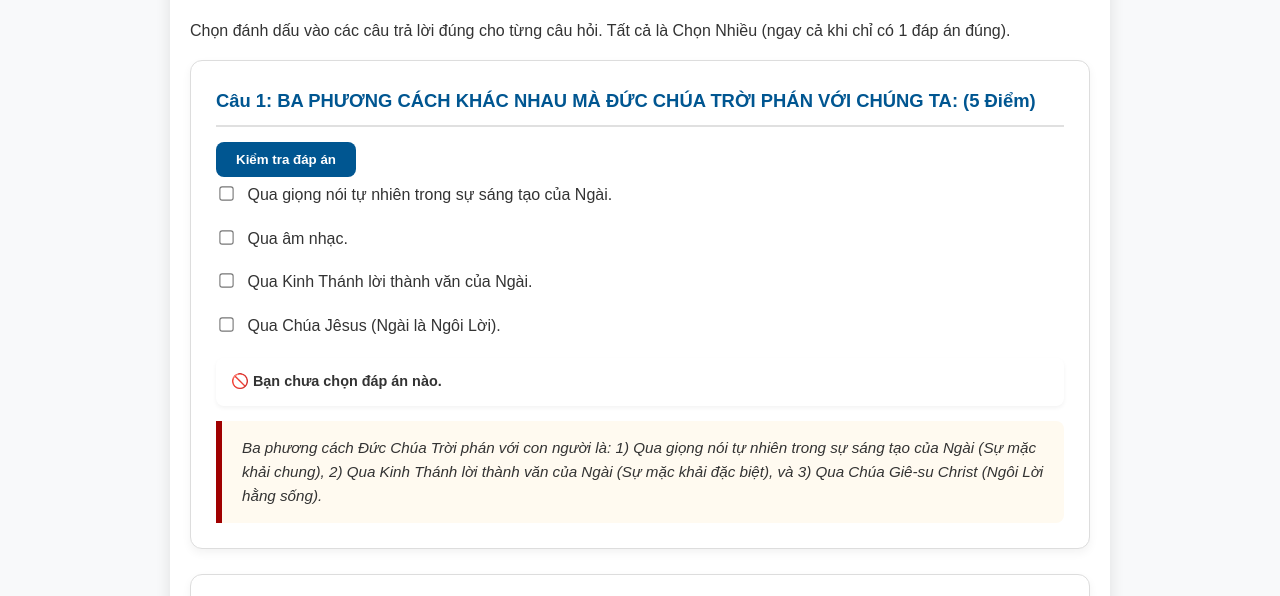
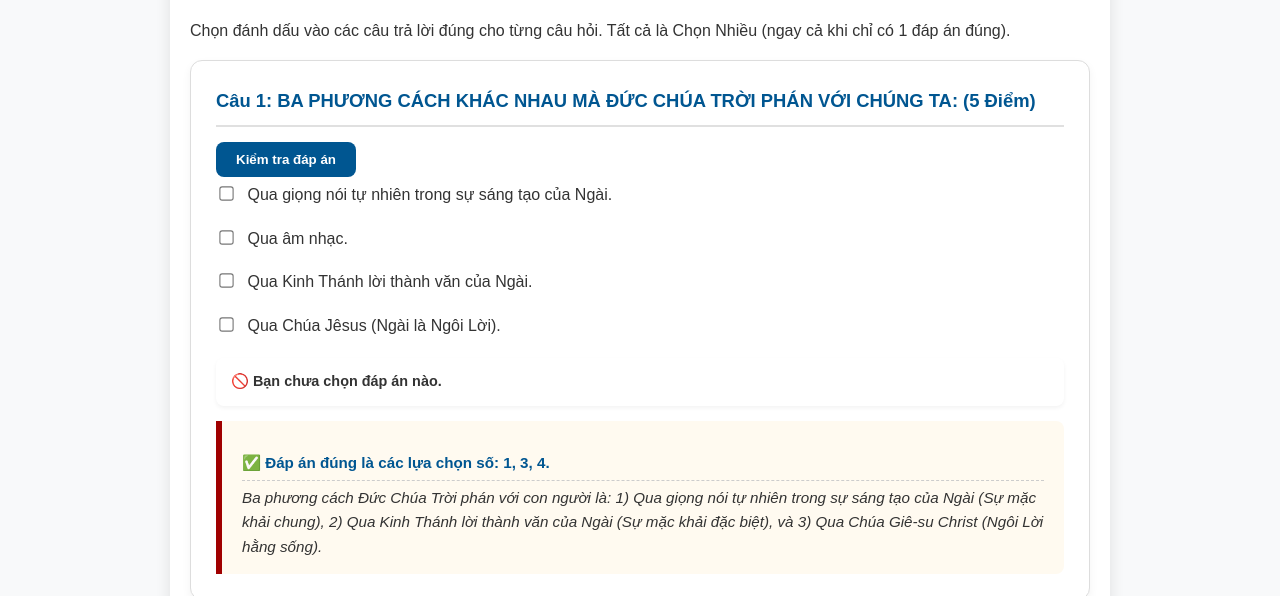
Before and after one commit to computerchicuong-stack/mondohoa, a plain HTML site: page leutamdentamcungdien.html in a window 1280 px wide. Both pictures are taken after a click on the button "Kiểm tra TOÀN BỘ đáp án". Shown: the part 204-800 px from the top of the page. Drawn offline with Linux system fonts and the light colour scheme.

Commit message:
Update leutamdentamcungdien.html

```diff
--- a/leutamdentamcungdien.html
+++ b/leutamdentamcungdien.html
@@ -700,6 +700,30 @@
 
             let feedbackMessage = '';
 
+            // LOGIC LƯU VÀ HIỂN THỊ ĐÁP ÁN ĐÚNG TRONG GIẢI THÍCH
+            if (explanation) {
+                // 1. Đảm bảo đã lưu nội dung giải thích gốc
+                let originalContent = explanation.getAttribute('data-original-content');
+                if (!originalContent) {
+                    originalContent = explanation.innerHTML;
+                    explanation.setAttribute('data-original-content', originalContent);
+                }
+
+                // 2. Tạo chuỗi đáp án đúng
+                const correctIndicesDisplay = correctIndices.join(', ');
+
+                // Chuẩn bị nội dung giải thích (Luôn lấy lại nội dung gốc)
+                let newExplanationContent = originalContent;
+
+                // Chèn dòng đáp án đúng vào trước nội dung gốc
+                const answerLine = `<p style="font-style: normal; font-weight: bold; color: var(--primary-color); margin-bottom: 5px; border-bottom: 1px dashed #ccc; padding-bottom: 5px;">✅ Đáp án đúng là các lựa chọn số: ${correctIndicesDisplay}.</p>`;
+                newExplanationContent = answerLine + originalContent;
+
+                // Cập nhật nội dung
+                explanation.innerHTML = newExplanationContent;
+            }
+
+            // LOGIC TÍNH ĐIỂM VÀ PHẢN HỒI (GIỮ NGUYÊN)
             if (selectedIndices.length > 0) {
                 const totalCorrectAnswers = correctIndices.length;
                 let correctSelections = selectedIndices.filter(val => correctIndices.includes(val)).length;
@@ -707,12 +731,12 @@
 
                 const grossScore = correctSelections - (incorrectSelections * PENALTY_FACTOR);
 
-                // Tình trạng 1: HOÀN HẢO (All or Nothing)
+                // Tình trạng 1: HOÀN HẢO
                 if (correctSelections === totalCorrectAnswers && incorrectSelections === 0) {
                     block.classList.add('correct');
                     feedbackMessage = '✅ Chúc mừng! Câu trả lời của bạn hoàn toàn chính xác. (Đạt 5.00 điểm)';
 
-                // Tình trạng 2: ĐÚNG MỘT PHẦN (Gross Score > 0)
+                // Tình trạng 2: ĐÚNG MỘT PHẦN
                 } else if (grossScore > 0) {
                     block.classList.add('partial');
                     const scoreRatio = grossScore / totalCorrectAnswers;
@@ -720,7 +744,7 @@
 
                     feedbackMessage = `⚠️ Đáp án đúng một phần. (${correctSelections} đáp án đúng và ${incorrectSelections} đáp án sai). Đạt ${questionScore} điểm.`;
 
-                // Tình trạng 3: SAI hoặc KHÔNG ĐẠT ĐIỂM
+                // Tình trạng 3: SAI
                 } else {
                     block.classList.add('incorrect');
                     feedbackMessage = '❌ Câu trả lời chưa chính xác. Vui lòng xem lại phần giải thích.';
@@ -801,14 +825,22 @@
             });
         }
 
-        // 3. Nút Làm lại bài tập (Thêm reset feedback)
+        // 3. Nút Làm lại bài tập (KHÔI PHỤC NỘI DUNG GỐC)
         if (resetBtn) {
             resetBtn.addEventListener('click', function() {
                 quizForm.reset();
                 questionBlocks.forEach(block => {
                     block.classList.remove('correct', 'incorrect', 'partial');
+
                     const explanation = block.querySelector('.explanation');
-                    if (explanation) explanation.style.display = 'none';
+                    if (explanation) {
+                        explanation.style.display = 'none';
+                        // KHÔI PHỤC NỘI DUNG GỐC TỪ DATA ATTRIBUTE
+                        let originalContent = explanation.getAttribute('data-original-content');
+                        if (originalContent) {
+                            explanation.innerHTML = originalContent;
+                        }
+                    }
 
                     const feedbackDiv = block.querySelector('.feedback-message');
                     if (feedbackDiv) feedbackDiv.style.display = 'none'; // Ẩn feedback
```
